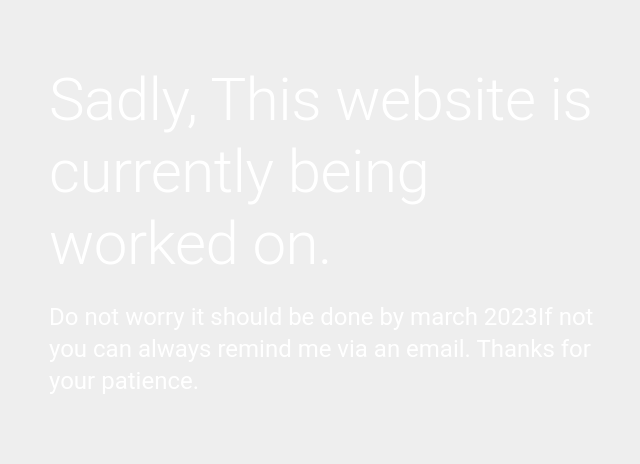
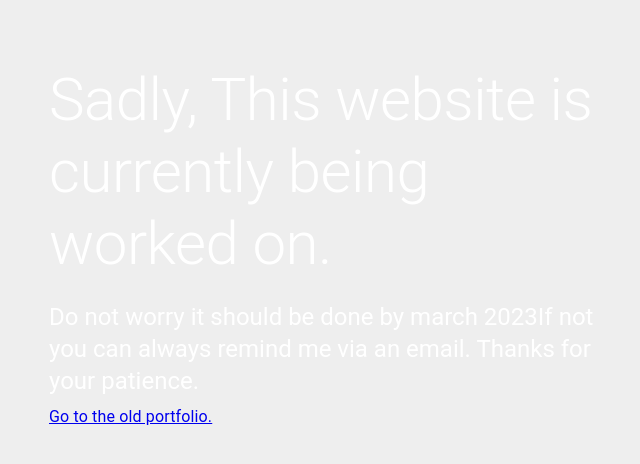
Before and after one commit to MaxBelleville/my-portfolio, a Gatsby site: page / in a window 1280 px wide. Shown: the whole page, without its empty margins (315-955 px from the left). Built offline with nearby package versions, Linux system fonts and the light colour scheme; Gatsby itself is replaced by a stand-in of ours.

Commit message:
Added link to old port

```diff
--- a/src/pages/index.tsx
+++ b/src/pages/index.tsx
@@ -29,6 +29,7 @@ export default function StickyFooter() {
           {'Do not worry it should be done by march 2023'}
           {'If not you can always remind me via an email. Thanks for your patience.'}
         </Typography>
+        <Typography variant="body1"><a href='https://maxbelleville.github.io/old-portfolio/'>Go to the old portfolio.</a></Typography>
       </Container>
     </Box>
   );
```
